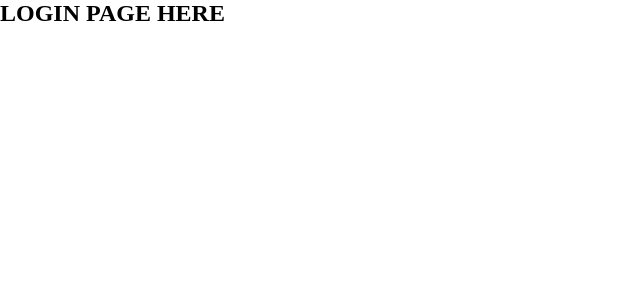
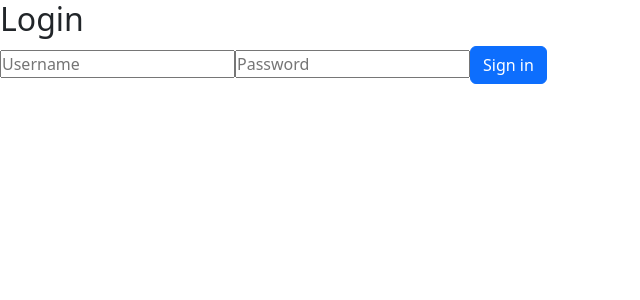
Before and after one commit to SoulPlayerZ/med-data-front, a React (Vite) app: page / in a window 1280 px wide. Shown: the top 300 px of the page, without its empty margins (0-640 px from the left). Built offline with nearby package versions, Linux system fonts and the light colour scheme.

Commit message:
feat: Initiate Form in LoginPage

```diff
--- a/index.html
+++ b/index.html
@@ -4,6 +4,8 @@
     <meta charset="UTF-8" />
     <link rel="icon" type="image/svg+xml" href="/vite.svg" />
     <meta name="viewport" content="width=device-width, initial-scale=1.0" />
+    <link href="https://cdn.jsdelivr.net/npm/bootstrap@5.2.3/dist/css/bootstrap.min.css" rel="stylesheet" integrity="sha384-rbsA2VBKQhggwzxH7pPCaAqO46MgnOM80zW1RWuH61DGLwZJEdK2Kadq2F9CUG65" crossorigin="anonymous">
+    <script src="https://cdn.jsdelivr.net/npm/bootstrap@5.2.3/dist/js/bootstrap.bundle.min.js" integrity="sha384-kenU1KFdBIe4zVF0s0G1M5b4hcpxyD9F7jL+jjXkk+Q2h455rYXK/7HAuoJl+0I4" crossorigin="anonymous" defer></script>
     <title>Vite + React</title>
   </head>
   <body>
--- a/src/pages/LoginPage.jsx
+++ b/src/pages/LoginPage.jsx
@@ -2,7 +2,14 @@ import React from "react";
 
 function LoginPage () {
   return (
-    <h2>LOGIN PAGE HERE</h2>
+   <main>
+    <form>
+      <h2>Login</h2>
+      <input type="text" placeholder="Username" name="user" />
+      <input type="password" placeholder="Password" name="password" />
+      <button className="btn btn-primary btn-login" >Sign in</button>
+    </form>
+   </main>
   )
 }
 
```
